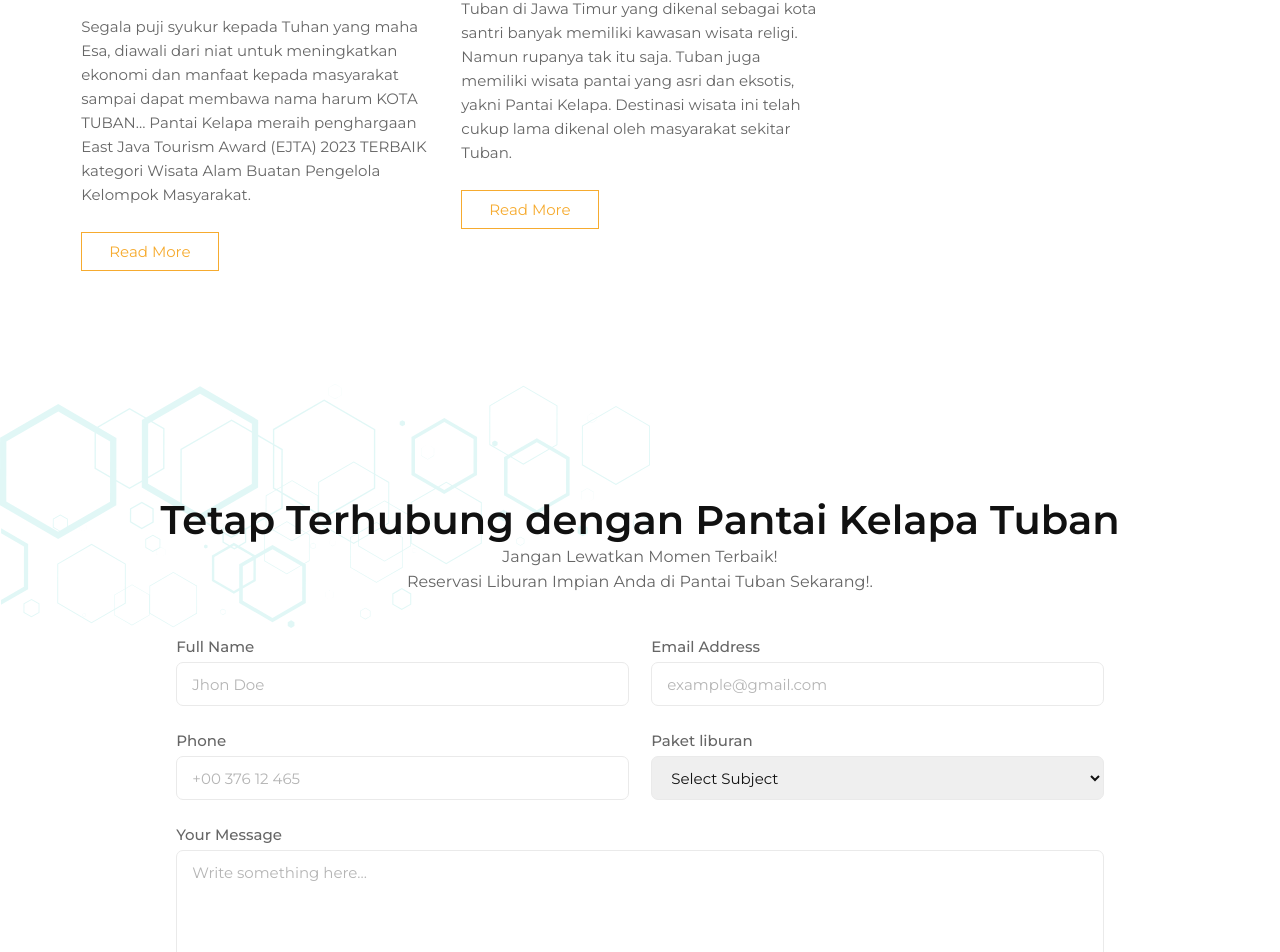
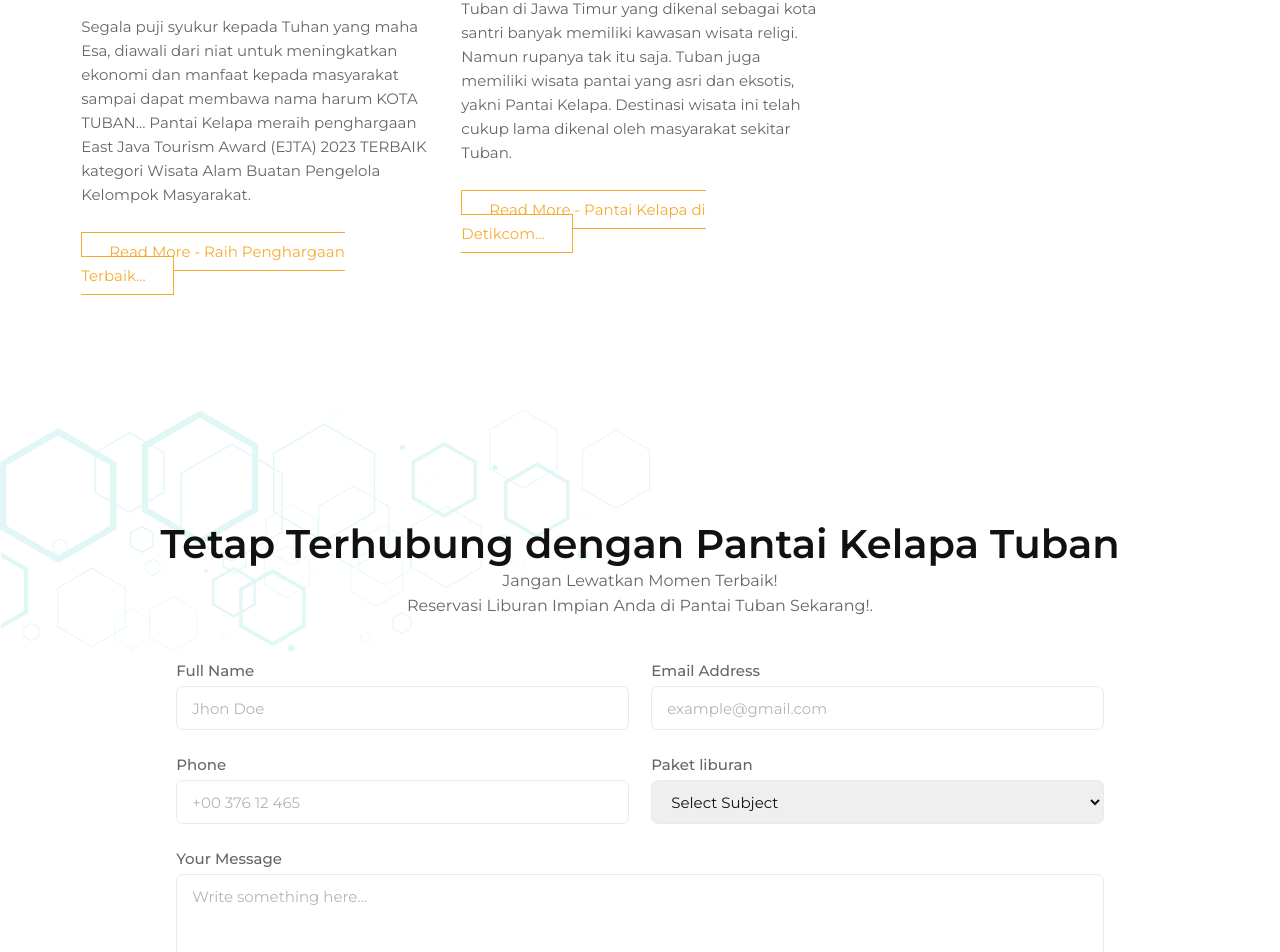
Before and after one commit to Jansen-Stanlie/pantaituban, a React (Create React App) app: page / in a window 1280 px wide. Shown: the part 9636-10588 px from the top of the page. Built offline with nearby package versions, Linux system fonts and the light colour scheme.

Commit message:
enhanced SEO

```diff
--- a/src/Components/Post/Post.jsx
+++ b/src/Components/Post/Post.jsx
@@ -2,7 +2,7 @@ import { Icon } from '@iconify/react';
 import React from 'react';
 import { Link } from 'react-router-dom';
 
-const Post = ({ img, title, subTitle, author, date, postLink, authorLink }) => {
+const Post = ({ img, title, subTitle, author, date, postLink, authorLink, truncateText }) => {
   return (
     <div className="col-lg-4">
       <div className="st-post st-style3">
@@ -28,7 +28,9 @@ const Post = ({ img, title, subTitle, author, date, postLink, authorLink }) => {
           <div className="st-post-text">{subTitle}</div>
         </div>
         <div className="st-post-footer">
-          <Link to={postLink} className="st-btn st-style2 st-color1 st-size-medium">Read More</Link>
+          <Link to={postLink} className="st-btn st-style2 st-color1 st-size-medium">
+            {/* Truncate Text */}
+            Read More - {truncateText}</Link>
         </div>
       </div>
       <div className="st-height-b0 st-height-lg-b30" />
--- a/src/Pages/Home.jsx
+++ b/src/Pages/Home.jsx
@@ -521,6 +521,7 @@ const postData = [
     subTitle:
       "Segala puji syukur kepada Tuhan yang maha Esa, diawali dari niat untuk meningkatkan ekonomi dan manfaat kepada masyarakat sampai dapat membawa nama harum KOTA TUBAN… Pantai Kelapa meraih penghargaan East Java Tourism Award (EJTA) 2023 TERBAIK kategori Wisata Alam Buatan Pengelola Kelompok Masyarakat.",
     postLink: "/post/post_details",
+    truncateText: 'Raih Penghargaan Terbaik...'
   },
   {
     img: "images/blog2.jpg",
@@ -531,6 +532,7 @@ const postData = [
     subTitle:
       "Tuban di Jawa Timur yang dikenal sebagai kota santri banyak memiliki kawasan wisata religi. Namun rupanya tak itu saja. Tuban juga memiliki wisata pantai yang asri dan eksotis, yakni Pantai Kelapa. Destinasi wisata ini telah cukup lama dikenal oleh masyarakat sekitar Tuban.",
     postLink: "/post/post_details",
+    truncateText: 'Pantai Kelapa di Detikcom...'
   }
 ];
 
--- a/src/sass/elements/_blog-details.scss
+++ b/src/sass/elements/_blog-details.scss
@@ -16,7 +16,7 @@
   }
 
   &:before {
-    content: '';
+    content: "";
     position: absolute;
     height: 100%;
     width: 100%;
@@ -51,7 +51,7 @@
     list-style: none;
 
     &:not(:last-child):after {
-      content: '/';
+      content: "/";
       padding-right: 6px;
       margin-left: 6px;
     }
@@ -88,7 +88,7 @@
       padding-right: 15px;
 
       &:before {
-        content: '';
+        content: "";
         background-color: $black4;
         position: absolute;
         left: 100%;
@@ -308,7 +308,7 @@
       margin-right: 15px;
 
       &:before {
-        content: '';
+        content: "";
         position: absolute;
         height: 16px;
         width: 1px;
@@ -334,7 +334,7 @@
     margin-right: 5px;
 
     &:not(:last-child):after {
-      content: ',';
+      content: ",";
     }
 
     a {
@@ -377,6 +377,7 @@
 .st-post-btn-gropu {
   display: flex;
   justify-content: space-between;
+  text-overflow: ellipsis;
 
   .st-btn {
     min-width: 170px;
--- a/src/sass/elements/_button.scss
+++ b/src/sass/elements/_button.scss
@@ -27,6 +27,7 @@
 .st-btn.st-style2 {
   border: 1px solid;
   padding: 0.734em 3.2em;
+  text-overflow: ellipsis;
 }
 
 .st-btn.st-style1:hover,
```
Also changed, not shown: public/robots.txt.
